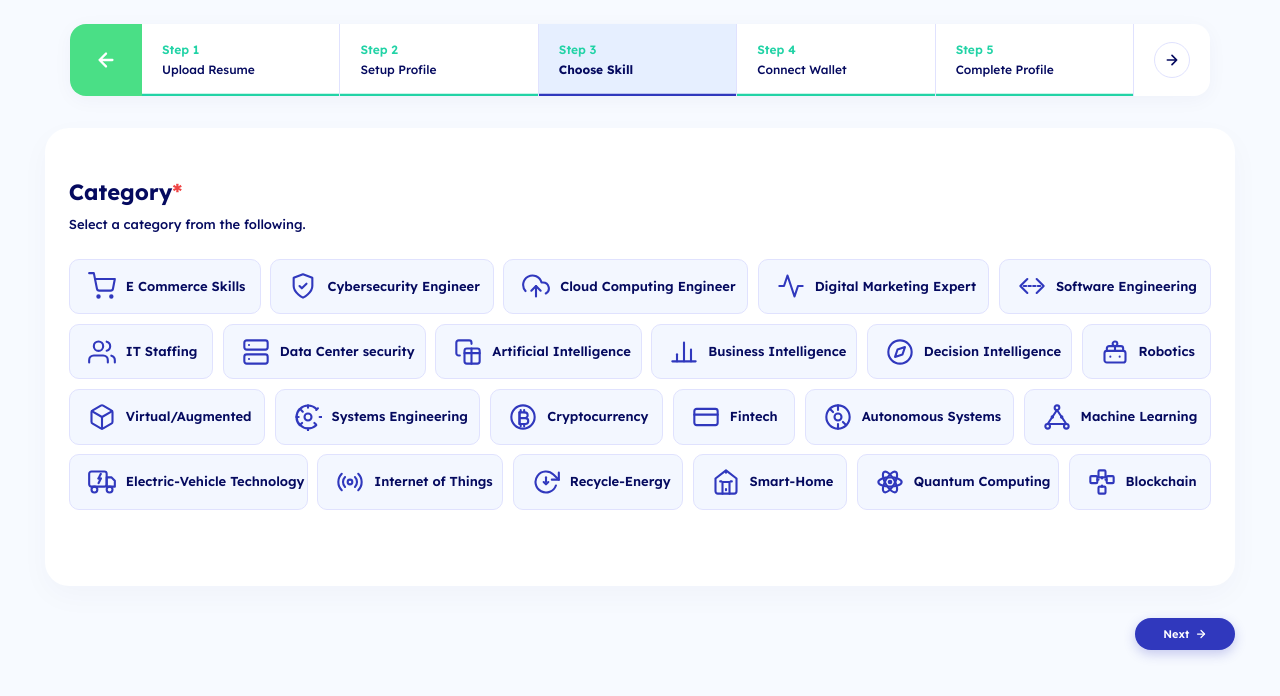
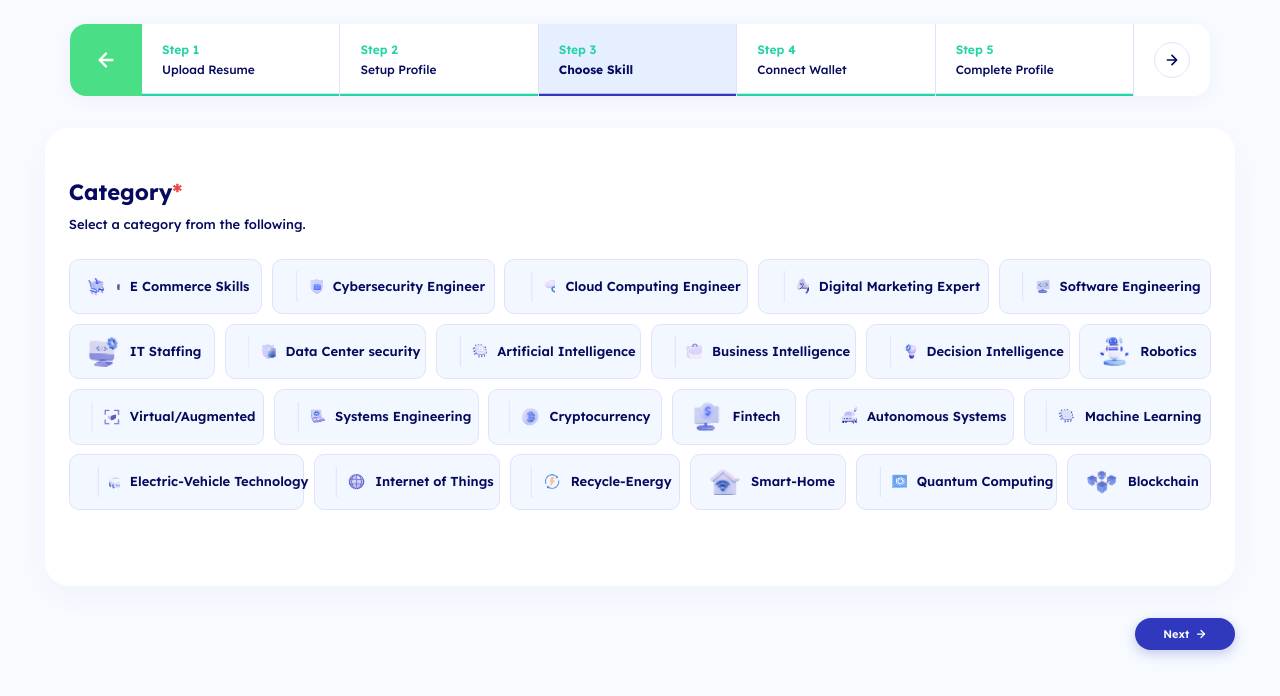
Before and after one commit to Mominkhalid045-debug/greelance-login, a React (Vite) app: page /skills in a window 1280 px wide. Shown: the top 696 px of the page. Built offline with nearby package versions, Linux system fonts and the light colour scheme.

Commit message:
fix: restore original PNG icons with 32px sizing and fix e_commerce objectPosition

```diff
--- a/src/pages/SkillsSelection.jsx
+++ b/src/pages/SkillsSelection.jsx
@@ -3,7 +3,6 @@ import { useNavigate } from 'react-router-dom';
 import { StepHeader, F } from './FreelancerForm';
 
 import { CATEGORIES } from '../data/categoryData';
-import { CATEGORY_ICONS } from '../assets/category_icons/CategoryIcons.jsx';
 
 const SUB_CATEGORIES_MAP = {
   'Digital Marketing Expert': ['Retail Media', 'Programmatic Ads', 'Network Marketing', 'Product Design', 'Email Marketing', 'SEO Strategy'],
@@ -221,8 +220,20 @@ export default function SkillsSelection() {
                               e.currentTarget.style.borderColor = '#E0E2FE';
                             }}
                           >
-                            <div style={{ width: '28px', height: '28px', display: 'flex', alignItems: 'center', justifyContent: 'center', flexShrink: 0 }}>
-                              {(() => { const IconComp = CATEGORY_ICONS[cat.name]; return IconComp ? <IconComp /> : null; })()}
+                            <div style={{ width: '32px', height: '32px', display: 'flex', alignItems: 'center', justifyContent: 'center', flexShrink: 0 }}>
+                              {cat.img ? (
+                                <img
+                                  src={cat.img}
+                                  alt=""
+                                  style={{
+                                    width: '32px',
+                                    height: '32px',
+                                    objectFit: 'contain',
+                                    objectPosition: cat.name === 'E Commerce Skills' ? 'left center' : 'center',
+                                    display: 'block',
+                                  }}
+                                />
+                              ) : null}
                             </div>
                             <span style={{ fontFamily: F, fontSize: '13px', fontWeight: 600, color: '#050A5F', whiteSpace: 'nowrap' }}>{cat.name}</span>
                           </div>
```
